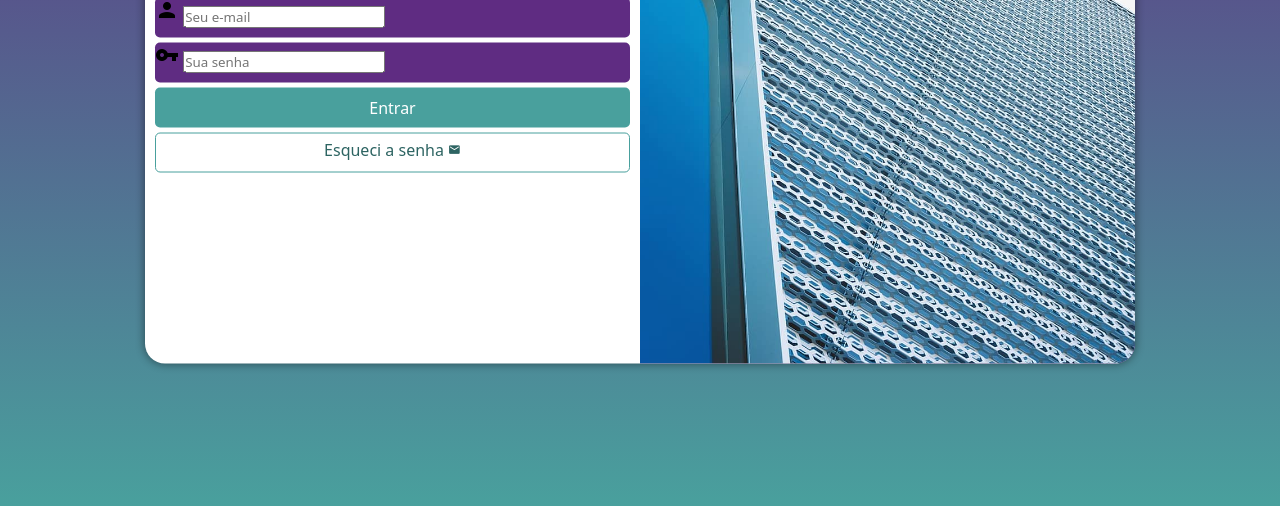
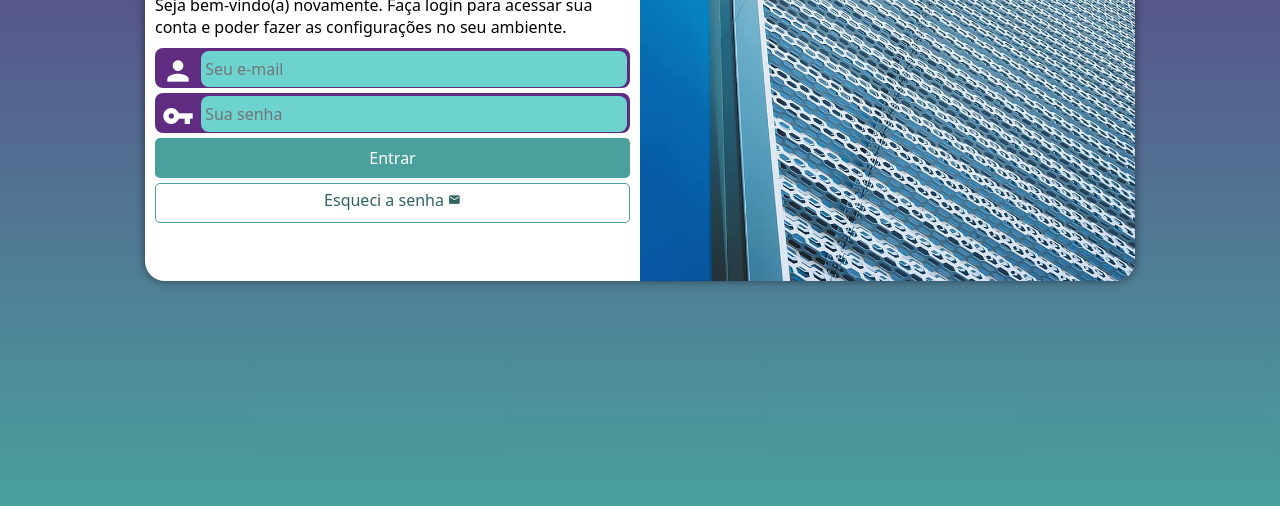
Before and after one commit to marcosantos01/projeto-login, a plain HTML site: page index.html in a window 1280 px wide. Shown: the part 294-800 px from the top of the page. Drawn offline with Linux system fonts and the light colour scheme.

Commit message:
projeto-login

```diff
--- a/estilos/media-query.css
+++ b/estilos/media-query.css
@@ -1,12 +1,13 @@
 @charset "UTF-8";
 
-@media screen and (min-width: 768px) and (max-width: 992px) {
+@media screen and (min-width: 768px) and (max-width: 992px) { /* TABLET */
     body {
         background-image: linear-gradient(to top, #49a09d, #5f2c82);
     }
 
     section#login {
         width: 80vw;
+        height: 285px;
     }
 
     section#login > div#imagem {
@@ -21,13 +22,14 @@
     }
 }
 
-@media screen and (min-width: 992px) {
+@media screen and (min-width: 992px) { /* DESKTOP */
     body {
         background-image: linear-gradient(to top, #49a09d, #5f2c82);
     }
 
     section#login {
         width: 990px;
+        height: 350px;
     }
 
     section#login > div#imagem {
@@ -46,6 +48,7 @@
     }
 
     div#formulario > p {
-        font-size: 1.2em;
+        font-size: 1em;
+        margin: 10px 0px;
     }
 }
--- a/estilos/style.css
+++ b/estilos/style.css
@@ -30,7 +30,6 @@ section#login {
     position: absolute;
     top: 50%;
     left: 50%;
-    transform: translate(-50%, -50%);
     overflow: hidden;
 
     background-color: white;
@@ -39,6 +38,7 @@ section#login {
     border-radius: 20px;
     box-shadow: 0px 0px 10px rgba(0, 0, 0, 0.493);
 
+    transform: translate(-50%, -50%);
     transition: width .3s, height .3s;
     transition-timing-function: ease;
 }
@@ -62,20 +62,45 @@ div#formulario > h1 {
 }
 
 div#formulario > p {
-    font-size: 0.8em;
+    font-size: 1em;
 }
 
 form > div.campo {
     background-color: #5f2c82;
+    border: 2px solid #5f2c82;
     display: block;
     width: 100%;
     height: 40px;
-    border-radius: 5px;
+    border-radius: 8px;
     margin: 5px 0px;
 }
 
 div.campo > label {
     display: none;
+}
+
+div.campo > i {
+    color: white;
+/* background-color: black; */
+    font-size: 2em;
+    width: 40px;
+    padding: 5px;
+}
+
+div.campo > input {
+    background-color:#6cd3cf;
+    font-size: 1em;
+    width: calc(100% - 45px);
+    height: 100%;
+    border: 0px;
+    border-radius: 8px;
+    padding: 4px;
+    transform: translateY(-12px);
+}
+
+div.campo > input:focus-within {
+    background-color: white;
+    border: none;
 }
 
 form > input[type=submit] {
```
